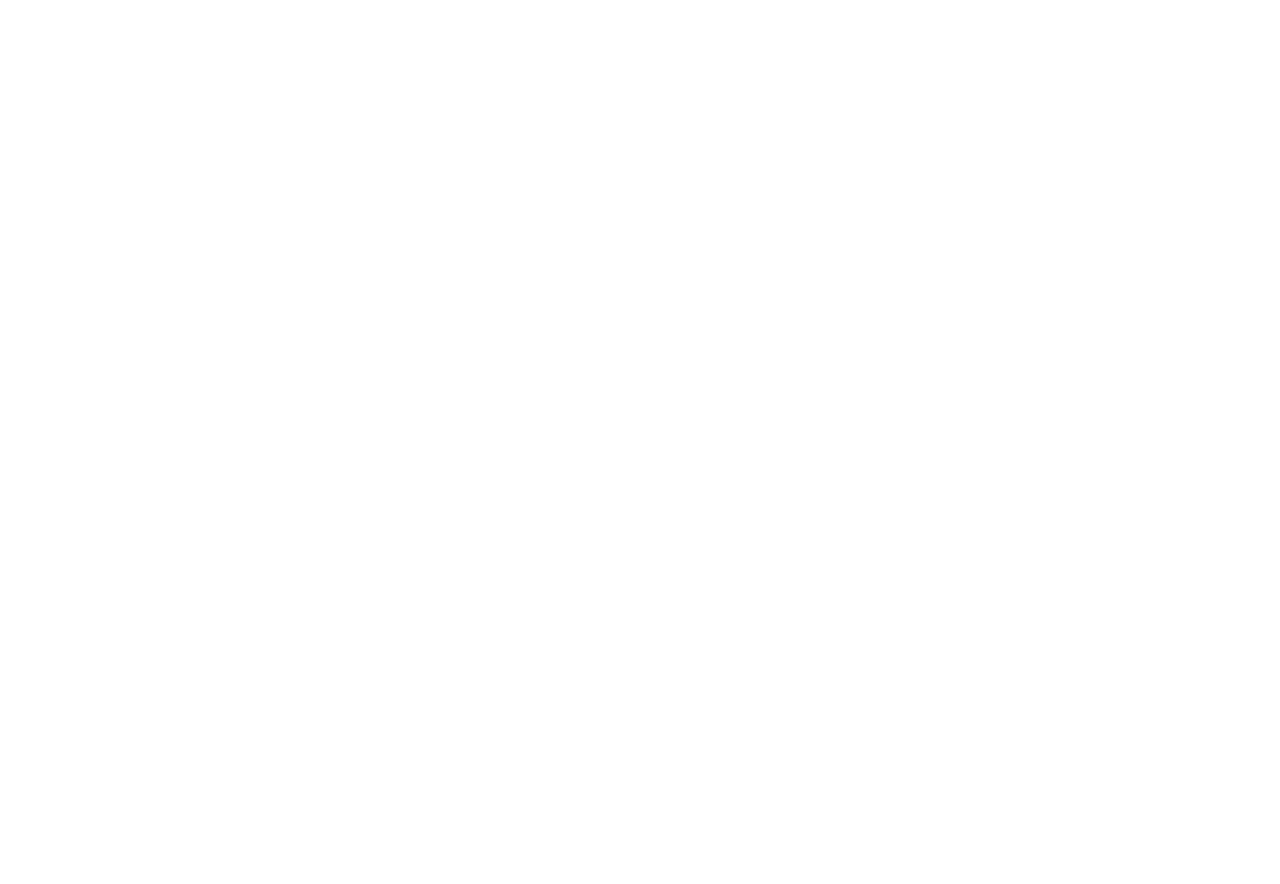
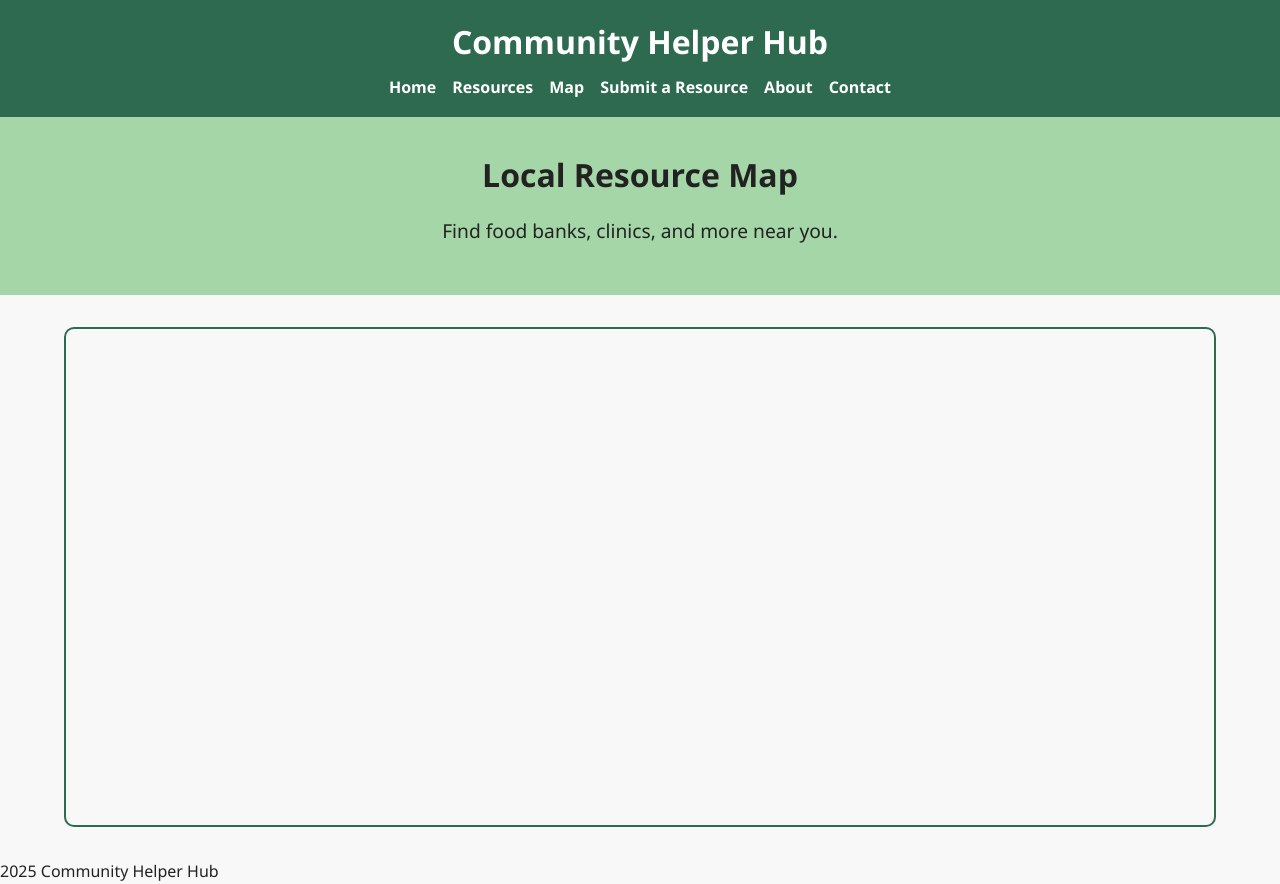
Before and after one commit to SoranyiL/capstone_project, a plain HTML site: page html/map.html in a window 1280 px wide. Before the commit the page ends 800 px from the top, so only its background shows below. Drawn offline with nearby package versions, Linux system fonts and the light colour scheme; files that its build step writes are made by us from their sources.

Commit message:
map and other changes

```diff
--- a/css/style.css
+++ b/css/style.css
@@ -70,3 +70,11 @@
   .btn:hover {
     background-color: #081c15;
   }
+
+  #map {
+    height: 500px;
+    width: 90%;
+    margin: 2rem auto;
+    border: 2px solid #2d6a4f;
+    border-radius: 10px;
+  }
--- a/html/index.html
+++ b/html/index.html
@@ -4,7 +4,7 @@
   <meta charset="UTF-8" />
   <meta name="viewport" content="width=device-width, initial-scale=1.0"/>
   <title>Community Helper Hub</title>
-  <link rel="stylesheet" href="css/style.css"/>
+  <link rel="stylesheet" href="css\style.css"/>
 </head>
 <body>
   <header>
--- a/html/map.html
+++ b/html/map.html
@@ -0,0 +1,41 @@
+<!DOCTYPE html>
+<html lang="en">
+<head>
+  <meta charset="UTF-8" />
+  <meta name="viewport" content="width=device-width, initial-scale=1.0"/>
+  <title>Map of Resources</title>
+  <link rel="stylesheet" href="css/style.css"/>
+  <link rel="stylesheet" href="https://unpkg.com/leaflet@1.9.4/dist/leaflet.css" />
+</head>
+<body>
+  <header>
+    <h1>Community Helper Hub</h1>
+    <nav>
+      <ul>
+        <li><a href="index.html">Home</a></li>
+        <li><a href="resources.html">Resources</a></li>
+        <li><a href="map.html">Map</a></li>
+        <li><a href="submit.html">Submit a Resource</a></li>
+        <li><a href="about.html">About</a></li>
+        <li><a href="contact.html">Contact</a></li>
+      </ul>
+    </nav>
+  </header>
+
+  <main>
+    <section class="hero">
+      <h2>Local Resource Map</h2>
+      <p>Find food banks, clinics, and more near you.</p>
+    </section>
+
+    <div id="map" style="height: 500px;"></div>
+  </main>
+
+  <footer>
+    <p> 2025 Community Helper Hub</p>
+  </footer>
+
+  <script src="https://unpkg.com/leaflet@1.9.4/dist/leaflet.js"></script>
+  <script src="js/map.js"></script>
+</body>
+</html>
```
Also changed, not shown: js/map.js (+16 -0 lines).
